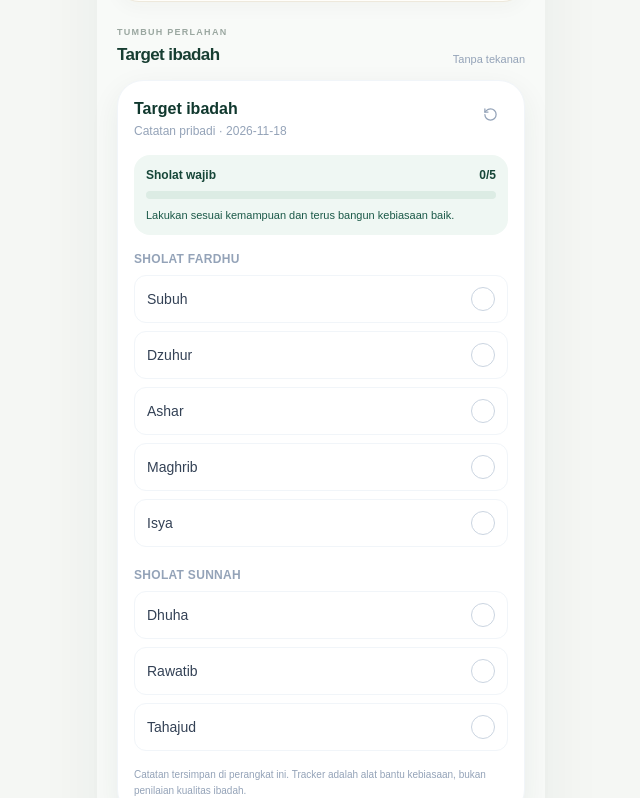
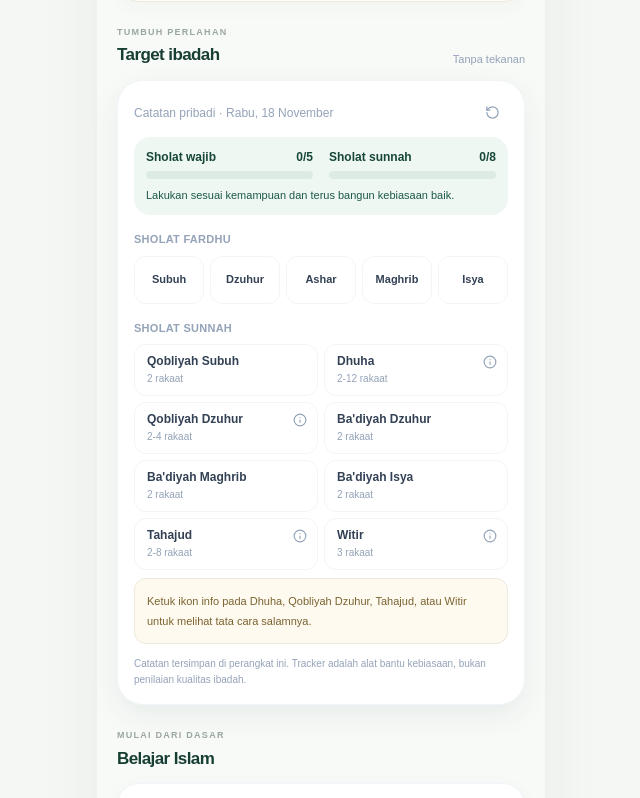
Before and after one commit to okihadi-git/muallafcenter, a Next.js app: page / in a window 1280 px wide. Shown: the part 1050-1848 px from the top of the page, without its empty margins (319-959 px from the left). Built offline with nearby package versions, Linux system fonts and the light colour scheme.

Commit message:
Add files via upload

```diff
--- a/src/components/PrayerTracker.tsx
+++ b/src/components/PrayerTracker.tsx
@@ -1,18 +1,49 @@
 "use client";
 
 import { useEffect, useMemo, useState } from "react";
-import { Check, RotateCcw } from "lucide-react";
+import { Check, Info, RotateCcw } from "lucide-react";
 
-const TASKS = [
-  { id: "subuh", name: "Subuh", time: "Fardhu" },
-  { id: "dzuhur", name: "Dzuhur", time: "Fardhu" },
-  { id: "ashar", name: "Ashar", time: "Fardhu" },
-  { id: "maghrib", name: "Maghrib", time: "Fardhu" },
-  { id: "isya", name: "Isya", time: "Fardhu" },
-  { id: "dhuha", name: "Dhuha", time: "Sunnah" },
-  { id: "rawatib", name: "Rawatib", time: "Sunnah" },
-  { id: "tahajud", name: "Tahajud", time: "Sunnah" }
-] as const;
+type Task = { id: string; name: string; group: "fardhu" | "sunnah"; rakaat?: string; note?: string };
+
+const TASKS: Task[] = [
+  { id: "subuh", name: "Subuh", group: "fardhu" },
+  { id: "dzuhur", name: "Dzuhur", group: "fardhu" },
+  { id: "ashar", name: "Ashar", group: "fardhu" },
+  { id: "maghrib", name: "Maghrib", group: "fardhu" },
+  { id: "isya", name: "Isya", group: "fardhu" },
+  { id: "qobliyah-subuh", name: "Qobliyah Subuh", group: "sunnah", rakaat: "2 rakaat" },
+  {
+    id: "dhuha",
+    name: "Dhuha",
+    group: "sunnah",
+    rakaat: "2-12 rakaat",
+    note: "Dikerjakan 2 rakaat salam, boleh diulang sampai 12 rakaat. Salam setiap 2 rakaat."
+  },
+  {
+    id: "qobliyah-dzuhur",
+    name: "Qobliyah Dzuhur",
+    group: "sunnah",
+    rakaat: "2-4 rakaat",
+    note: "Kalau memilih 4 rakaat, salam setiap 2 rakaat (2 + 2), bukan 4 rakaat sekaligus."
+  },
+  { id: "badiyah-dzuhur", name: "Ba'diyah Dzuhur", group: "sunnah", rakaat: "2 rakaat" },
+  { id: "badiyah-maghrib", name: "Ba'diyah Maghrib", group: "sunnah", rakaat: "2 rakaat" },
+  { id: "badiyah-isya", name: "Ba'diyah Isya", group: "sunnah", rakaat: "2 rakaat" },
+  {
+    id: "tahajud",
+    name: "Tahajud",
+    group: "sunnah",
+    rakaat: "2-8 rakaat",
+    note: "Dikerjakan setelah tidur malam. Salam setiap 2 rakaat."
+  },
+  {
+    id: "witir",
+    name: "Witir",
+    group: "sunnah",
+    rakaat: "3 rakaat",
+    note: "Ada dua cara: 2 rakaat salam, lalu 1 rakaat salam; atau 3 rakaat sekaligus dengan satu tahiyat di akhir (tanpa tahiyat awal)."
+  }
+];
 
 type TrackerState = Record<string, boolean>;
 const STORAGE_KEY = "hijrahapp-worship-v1";
@@ -24,14 +55,18 @@ const todayKey = () => {
 export default function PrayerTracker() {
   const [completed, setCompleted] = useState<TrackerState>({});
   const [ready, setReady] = useState(false);
-  const [dateKey, setDateKey] = useState(todayKey());
+  const [dateKey, setDateKey] = useState("");
+  const [dateLabel, setDateLabel] = useState("");
+  const [infoId, setInfoId] = useState<string | null>(null);
 
   useEffect(() => {
-    setDateKey(todayKey());
+    const key = todayKey();
+    setDateKey(key);
+    setDateLabel(new Intl.DateTimeFormat("id-ID", { weekday: "long", day: "numeric", month: "long" }).format(new Date()));
     try {
       const raw = localStorage.getItem(STORAGE_KEY);
-      const saved = raw ? JSON.parse(raw) as { date: string; completed: TrackerState } : null;
-      if (saved?.date === todayKey()) setCompleted(saved.completed);
+      const saved = raw ? (JSON.parse(raw) as { date: string; completed: TrackerState }) : null;
+      if (saved?.date === key) setCompleted(saved.completed);
     } catch {
       localStorage.removeItem(STORAGE_KEY);
     }
@@ -39,13 +74,14 @@ export default function PrayerTracker() {
   }, []);
 
   useEffect(() => {
-    if (ready) localStorage.setItem(STORAGE_KEY, JSON.stringify({ date: dateKey, completed }));
+    if (ready && dateKey) localStorage.setItem(STORAGE_KEY, JSON.stringify({ date: dateKey, completed }));
   }, [completed, dateKey, ready]);
 
-  const fardhu = TASKS.filter((task) => task.time === "Fardhu");
-  const sunnah = TASKS.filter((task) => task.time === "Sunnah");
-  const doneCount = useMemo(() => fardhu.filter((task) => completed[task.id]).length, [completed]);
-  const progress = Math.round((doneCount / fardhu.length) * 100);
+  const fardhu = useMemo(() => TASKS.filter((task) => task.group === "fardhu"), []);
+  const sunnah = useMemo(() => TASKS.filter((task) => task.group === "sunnah"), []);
+  const fardhuDone = fardhu.filter((task) => completed[task.id]).length;
+  const sunnahDone = sunnah.filter((task) => completed[task.id]).length;
+  const info = sunnah.find((task) => task.id === infoId);
 
   function toggle(id: string) {
     setCompleted((current) => ({ ...current, [id]: !current[id] }));
@@ -56,33 +92,97 @@ export default function PrayerTracker() {
 
   return (
     <div className="rounded-[26px] border border-slate-100 bg-white p-4 shadow-soft">
-      <div className="flex items-start justify-between">
-        <div><h2 className="font-bold text-forest-900">Target ibadah</h2><p className="mt-0.5 text-xs text-slate-400">Catatan pribadi · {dateKey}</p></div>
-        <button onClick={reset} aria-label="Reset tracker" className="grid h-9 w-9 place-items-center rounded-xl text-slate-400 hover:bg-slate-50"><RotateCcw size={15}/></button>
+      <div className="flex items-center justify-between">
+        <p className="text-xs text-slate-400">Catatan pribadi · {dateLabel || "hari ini"}</p>
+        <button onClick={reset} aria-label="Reset tracker" className="grid h-8 w-8 place-items-center rounded-xl text-slate-400 hover:bg-slate-50"><RotateCcw size={15} /></button>
       </div>
 
-      <div className="mt-4 rounded-2xl bg-forest-50 p-3">
-        <div className="flex items-center justify-between text-xs"><span className="font-semibold text-forest-800">Sholat wajib</span><span className="font-bold text-forest-800">{doneCount}/{fardhu.length}</span></div>
-        <div className="mt-2 h-2 overflow-hidden rounded-full bg-forest-100"><div className="h-full rounded-full bg-forest-600 transition-all" style={{ width: `${progress}%` }}/></div>
-        <p className="mt-2 text-[11px] text-forest-700">{progress === 100 ? "Alhamdulillah, semua target wajib sudah dicatat." : "Lakukan sesuai kemampuan dan terus bangun kebiasaan baik."}</p>
+      <div className="mt-2 rounded-2xl bg-forest-50 p-3">
+        <div className="grid grid-cols-2 gap-4">
+          <Progress label="Sholat wajib" done={fardhuDone} total={fardhu.length} barClass="bg-forest-600" />
+          <Progress label="Sholat sunnah" done={sunnahDone} total={sunnah.length} barClass="bg-sand-500" />
+        </div>
+        <p className="mt-2 text-[11px] text-forest-700">
+          {fardhuDone === fardhu.length ? "Alhamdulillah, semua sholat wajib sudah dicatat." : "Lakukan sesuai kemampuan dan terus bangun kebiasaan baik."}
+        </p>
       </div>
 
-      <div className="mt-4">
-        <p className="mb-2 text-xs font-bold uppercase tracking-wide text-slate-400">Sholat fardhu</p>
-        <div className="space-y-2">{fardhu.map((task) => <TaskRow key={task.id} name={task.name} checked={!!completed[task.id]} onToggle={() => toggle(task.id)}/>)}</div>
+      <p className="mb-2 mt-4 text-[11px] font-bold uppercase tracking-wide text-slate-400">Sholat fardhu</p>
+      <div className="grid grid-cols-5 gap-1.5">
+        {fardhu.map((task) => {
+          const checked = !!completed[task.id];
+          return (
+            <button
+              key={task.id}
+              onClick={() => toggle(task.id)}
+              aria-pressed={checked}
+              className={`flex h-12 flex-col items-center justify-center rounded-xl border text-[11px] font-semibold transition ${checked ? "border-forest-700 bg-forest-700 text-white" : "border-slate-100 bg-white text-slate-700"}`}
+            >
+              {checked && <Check size={12} className="mb-0.5" />}
+              {task.name}
+            </button>
+          );
+        })}
       </div>
-      <div className="mt-5">
-        <p className="mb-2 text-xs font-bold uppercase tracking-wide text-slate-400">Sholat sunnah</p>
-        <div className="space-y-2">{sunnah.map((task) => <TaskRow key={task.id} name={task.name} checked={!!completed[task.id]} onToggle={() => toggle(task.id)} />)}</div>
+
+      <p className="mb-2 mt-4 text-[11px] font-bold uppercase tracking-wide text-slate-400">Sholat sunnah</p>
+      <div className="grid grid-cols-2 gap-1.5">
+        {sunnah.map((task) => {
+          const checked = !!completed[task.id];
+          return (
+            <div key={task.id} className="relative">
+              <button
+                onClick={() => toggle(task.id)}
+                aria-pressed={checked}
+                className={`flex min-h-[52px] w-full flex-col justify-center rounded-xl border px-3 py-1.5 text-left transition ${task.note ? "pr-8" : ""} ${checked ? "border-forest-700 bg-forest-700 text-white" : "border-slate-100 bg-white text-slate-700"}`}
+              >
+                <span className="flex items-center gap-1 text-[12px] font-semibold leading-tight">
+                  {checked && <Check size={12} className="shrink-0" />}
+                  {task.name}
+                </span>
+                <span className={`mt-0.5 text-[10px] ${checked ? "text-emerald-50/80" : "text-slate-400"}`}>{task.rakaat}</span>
+              </button>
+              {task.note && (
+                <button
+                  onClick={() => setInfoId((current) => (current === task.id ? null : task.id))}
+                  aria-label={`Tata cara ${task.name}`}
+                  aria-expanded={infoId === task.id}
+                  className={`absolute right-1 top-1 grid h-7 w-7 place-items-center rounded-full ${checked ? "text-white/80" : "text-slate-400"} ${infoId === task.id ? "bg-black/10" : ""}`}
+                >
+                  <Info size={14} />
+                </button>
+              )}
+            </div>
+          );
+        })}
       </div>
-      <p className="mt-4 text-[10px] leading-4 text-slate-400">Catatan tersimpan di perangkat ini. Tracker adalah alat bantu kebiasaan, bukan penilaian kualitas ibadah.</p>
+
+      <div className="mt-2 rounded-xl border border-[#eee9dc] bg-[#fffaf0] p-3 text-[11px] leading-5 text-[#7a6330]">
+        {info ? (
+          <>
+            <span className="font-semibold">{info.name}: </span>
+            {info.note}
+          </>
+        ) : (
+          "Ketuk ikon info pada Dhuha, Qobliyah Dzuhur, Tahajud, atau Witir untuk melihat tata cara salamnya."
+        )}
+      </div>
+
+      <p className="mt-3 text-[10px] leading-4 text-slate-400">Catatan tersimpan di perangkat ini. Tracker adalah alat bantu kebiasaan, bukan penilaian kualitas ibadah.</p>
     </div>
   );
 }
 
-function TaskRow({ name, checked, onToggle }: { name: string; checked: boolean; onToggle: () => void }) {
-  return <button onClick={onToggle} aria-pressed={checked} className="flex min-h-12 w-full items-center justify-between rounded-xl border border-slate-100 px-3 text-left transition hover:bg-slate-50">
-    <span className={`text-sm ${checked ? "text-slate-400 line-through" : "font-medium text-slate-700"}`}>{name}</span>
-    <span className={`grid h-6 w-6 place-items-center rounded-full border ${checked ? "border-forest-700 bg-forest-700 text-white" : "border-slate-300 text-transparent"}`}><Check size={14}/></span>
-  </button>;
+function Progress({ label, done, total, barClass }: { label: string; done: number; total: number; barClass: string }) {
+  return (
+    <div>
+      <div className="flex items-center justify-between text-xs">
+        <span className="font-semibold text-forest-800">{label}</span>
+        <span className="font-bold text-forest-800">{done}/{total}</span>
+      </div>
+      <div className="mt-1.5 h-2 overflow-hidden rounded-full bg-forest-100">
+        <div className={`h-full rounded-full transition-all ${barClass}`} style={{ width: `${Math.round((done / total) * 100)}%` }} />
+      </div>
+    </div>
+  );
 }
```
